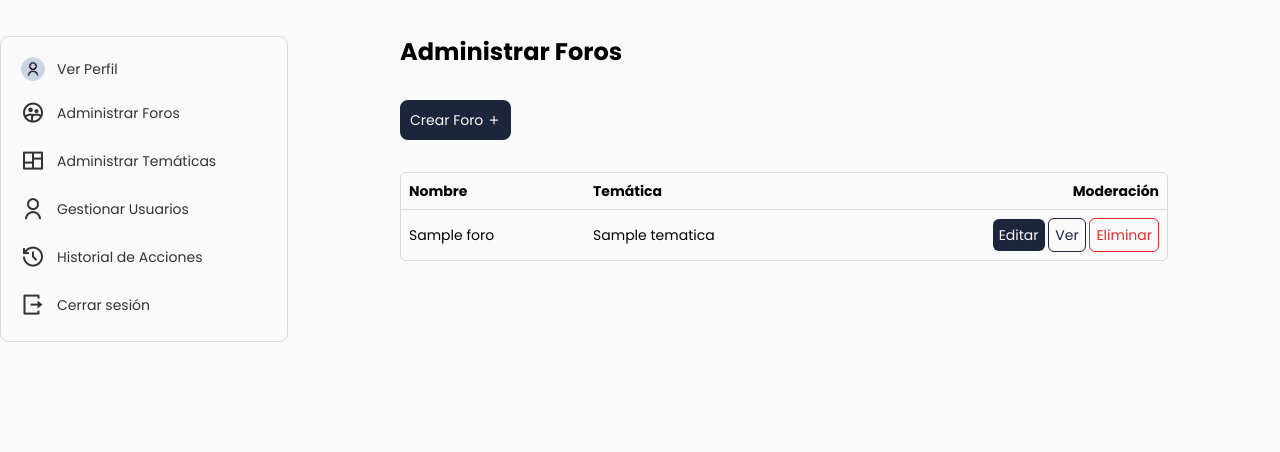
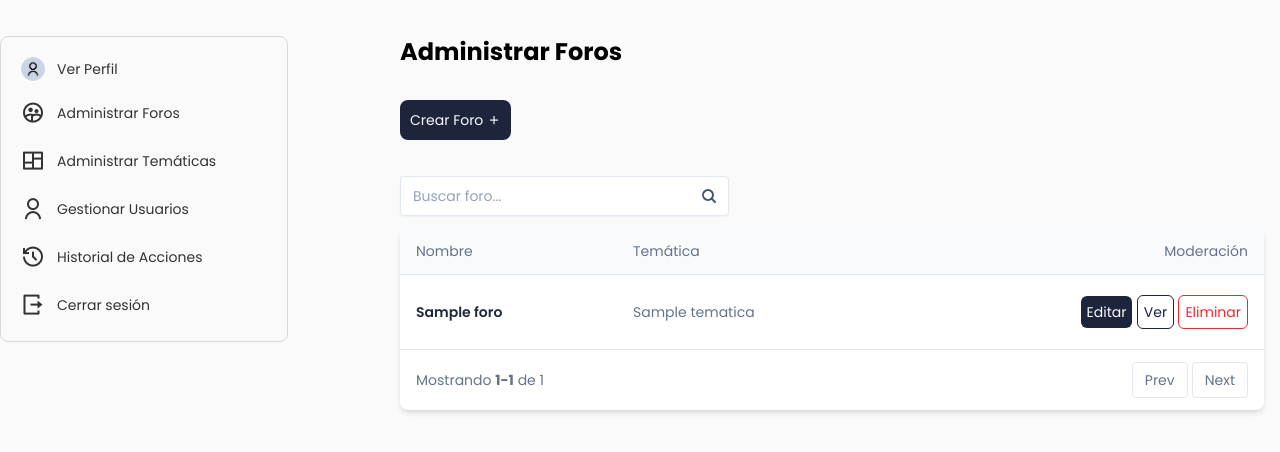
Before and after one commit to johan2160/Foros, a Django app: page /eliminar_foro/1 in a window 1280 px wide. Shown: the part 64-516 px from the top of the page. Run offline with Django 5.2, Linux system fonts and the light colour scheme; tables that the repository leaves empty hold one stand-in row (values such as "Sample post"); parts of the project's set-up code (start-up, migrations or seed data) failed here and were passed over; some libraries are stand-ins or nearby versions.

Commit message:
feat: agregar funcionalidad de búsqueda y paginación en la administración de foros
- Se añadió un campo de búsqueda para filtrar foros.
- Implementación de paginación con botones "Prev" y "Next".
- Mejora en el diseño de la tabla de foros.

```diff
--- a/foros/templates/administrar_foros.html
+++ b/foros/templates/administrar_foros.html
@@ -12,47 +12,161 @@ ForoVox | Administrar Foros
     <h2 class="font-bold text-2xl mb-8">Administrar Foros</h2>
     <a href="/crear_foro/">
       <button
-        class="p-[0.625rem] mb-8 rounded-lg text-sm bg-[#1c253b] text-[#fafafa] transition-colors hover:bg-[#24304C]">Crear
-        Foro <i class="ri-add-line"></i></button>
+        class="p-[0.625rem] mb-8 rounded-lg text-sm bg-[#1c253b] text-[#fafafa] transition-colors hover:bg-[#24304C]">
+        Crear Foro <i class="ri-add-line"></i></button>
     </a>
-    <div class="max-w-3xl w-full border rounded-md border-[#D9D9D9] mb-10">
 
-      {% if foros %}
+    <div class="w-full flex justify-between items-center mb-3 mt-1">
+      <div>
+        <div class="w-full max-w-sm min-w-[200px] relative">
+          <div class="relative">
+            <input id="searchInput"
+              class="bg-white w-full pr-11 h-10 pl-3 py-2 bg-transparent placeholder:text-slate-400 text-slate-700 text-sm border border-slate-200 rounded transition duration-200 ease focus:outline-none focus:border-slate-400 hover:border-slate-400 shadow-sm focus:shadow-md"
+              placeholder="Buscar foro..." />
+            <button class="absolute h-8 w-8 right-1 top-1 my-auto px-2 flex items-center bg-white rounded " type="button">
+              <svg xmlns="http://www.w3.org/2000/svg" fill="none" viewBox="0 0 24 24" stroke-width="3" stroke="currentColor"
+                class="w-8 h-8 text-slate-600">
+                <path stroke-linecap="round" stroke-linejoin="round"
+                  d="m21 21-5.197-5.197m0 0A7.5 7.5 0 1 0 5.196 5.196a7.5 7.5 0 0 0 10.607 10.607Z" />
+              </svg>
+            </button>
+          </div>
+        </div>
+      </div>
+    </div>
 
-      <table class="w-full table-auto text-sm">
+    <div class="relative flex flex-col w-full h-full overflow-scroll text-gray-700 bg-white shadow-md rounded-lg bg-clip-border">
+      <table id="foroTable" class="w-full text-left table-auto min-w-max">
         <thead>
-          <tr class="border-b border-[#D9D9D9] hover:bg-[#F1F3F8] transition-colors">
-            <th class="text-left p-2">Nombre</th>
-            <th class="text-left p-2">Temática</th>
-            <th class="text-right p-2">Moderación</th>
+          <tr>
+            <th class="p-4 border-b border-slate-200 bg-slate-50">
+              <p class="text-sm font-normal leading-none text-slate-500">Nombre</p>
+            </th>
+            <th class="p-4 border-b border-slate-200 bg-slate-50">
+              <p class="text-sm font-normal leading-none text-slate-500">Temática</p>
+            </th>
+            <th class="p-4 border-b border-slate-200 bg-slate-50">
+              <p class="text-end text-sm font-normal leading-none text-slate-500">Moderación</p>
+            </th>
           </tr>
         </thead>
-        <tbody>
+        <tbody id="foroTableBody">
           {% for foro in foros reversed %}
-          <tr class="border-b border-[#D9D9D9] hover:bg-[#F1F3F8] last:border-b-0 transition-colors">
-            <td class="text-left p-2">{{ foro.nombre }}</td>
-            <td class="text-left p-2">{{ foro.tematica.nombre }}</td>
-            <td class="text-right p-2">
+          <tr class="hover:bg-slate-50 border-b border-slate-200">
+            <td class="p-4 py-5">
+              <p class="block font-semibold text-sm text-slate-800">{{ foro.nombre }}</p>
+            </td>
+            <td class="p-4 py-5">
+              <p class="text-sm text-slate-500">{{ foro.tematica.nombre }}</p>
+            </td>
+            <td class="p-4 py-5 text-right">
               <a href="{% url 'editar_foro' foro.id %}">
                 <button
-                  class="rounded-md bg-[#1c253b] text-[#fafafa] p-1.5 transition-colors hover:bg-[#24304C]">Editar</button>
+                  class="text-sm rounded-md bg-[#1c253b] text-[#fafafa] p-1.5 transition-colors hover:bg-[#24304C]">Editar</button>
               </a>
               <a href="{% url 'foro' foro.id %}">
                 <button
-                  class="rounded-md border border-[#1c253b] text-[#1c253b] p-1.5 transition-colors hover:bg-[#F2F2F2]">Ver</button>
+                  class="text-sm rounded-md border border-[#1c253b] text-[#1c253b] p-1.5 transition-colors hover:bg-[#F2F2F2]">Ver</button>
               </a>
               <a href="{% url 'eliminar_foro' foro.id %}">
                 <button
-                  class="flex-1 rounded-md bg-[#fafafa] text-[#ec2c2c] border border-[#ec2c2c] p-1.5 transition-colors hover:bg-[#F2F2F2]">Eliminar</button>
+                  class="text-sm rounded-md text-[#ec2c2c] border border-[#ec2c2c] p-1.5 transition-colors hover:bg-[#F2F2F2]">Eliminar</button>
               </a>
             </td>
           </tr>
           {% endfor %}
         </tbody>
       </table>
-      {% endif %}
+
+      <div class="flex justify-between items-center px-4 py-3">
+        <div class="text-sm text-slate-500" id="tableInfo">
+          Mostrando <b>1-5</b> de {{ foros|length }}
+        </div>
+        <div class="flex space-x-1">
+          <button id="prevBtn" class="px-3 py-1 min-w-9 min-h-9 text-sm font-normal text-slate-500 bg-white border border-slate-200 rounded hover:bg-slate-50 hover:border-slate-400 transition duration-200 ease">
+            Prev
+          </button>
+          <button id="nextBtn" class="px-3 py-1 min-w-9 min-h-9 text-sm font-normal text-slate-500 bg-white border border-slate-200 rounded hover:bg-slate-50 hover:border-slate-400 transition duration-200 ease">
+            Next
+          </button>
+        </div>
+      </div>
     </div>
   </div>
 </div>
 
+<script>
+  document.addEventListener('DOMContentLoaded', function () {
+    const searchInput = document.getElementById('searchInput');
+    const foroTableBody = document.getElementById('foroTableBody');
+    const prevBtn = document.getElementById('prevBtn');
+    const nextBtn = document.getElementById('nextBtn');
+    const tableInfo = document.getElementById('tableInfo');
+
+    let currentPage = 1;
+    const rowsPerPage = 5;
+
+    function filterTable() {
+      const filter = searchInput.value.toLowerCase();
+      const rows = foroTableBody.getElementsByTagName('tr');
+      for (let i = 0; i < rows.length; i++) {
+        const cells = rows[i].getElementsByTagName('td');
+        let match = false;
+        for (let j = 0; j < cells.length; j++) {
+          if (cells[j].innerText.toLowerCase().includes(filter)) {
+            match = true;
+            break;
+          }
+        }
+        rows[i].setAttribute('data-visible', match ? 'true' : 'false');
+      }
+    }
+
+    function updateTable() {
+      const rows = foroTableBody.getElementsByTagName('tr');
+      let totalRows = 0;
+      for (let i = 0; i < rows.length; i++) {
+        if (rows[i].getAttribute('data-visible') === 'true') {
+          totalRows++;
+        }
+      }
+      const start = (currentPage - 1) * rowsPerPage;
+      const end = start + rowsPerPage;
+      let visibleRows = 0;
+      for (let i = 0; i < rows.length; i++) {
+        if (rows[i].getAttribute('data-visible') === 'true') {
+          rows[i].style.display = (visibleRows >= start && visibleRows < end) ? '' : 'none';
+          visibleRows++;
+        } else {
+          rows[i].style.display = 'none';
+        }
+      }
+      tableInfo.innerHTML = `Mostrando <b>${Math.min(start + 1, totalRows)}-${Math.min(end, totalRows)}</b> de ${totalRows}`;
+      prevBtn.disabled = currentPage === 1;
+      nextBtn.disabled = end >= totalRows;
+    }
+
+    searchInput.addEventListener('input', () => {
+      currentPage = 1;
+      filterTable();
+      updateTable();
+    });
+
+    prevBtn.addEventListener('click', () => {
+      if (currentPage > 1) {
+        currentPage--;
+        updateTable();
+      }
+    });
+
+    nextBtn.addEventListener('click', () => {
+      currentPage++;
+      updateTable();
+    });
+
+    filterTable();
+    updateTable();
+  });
+</script>
+
 {% endblock %}
```
